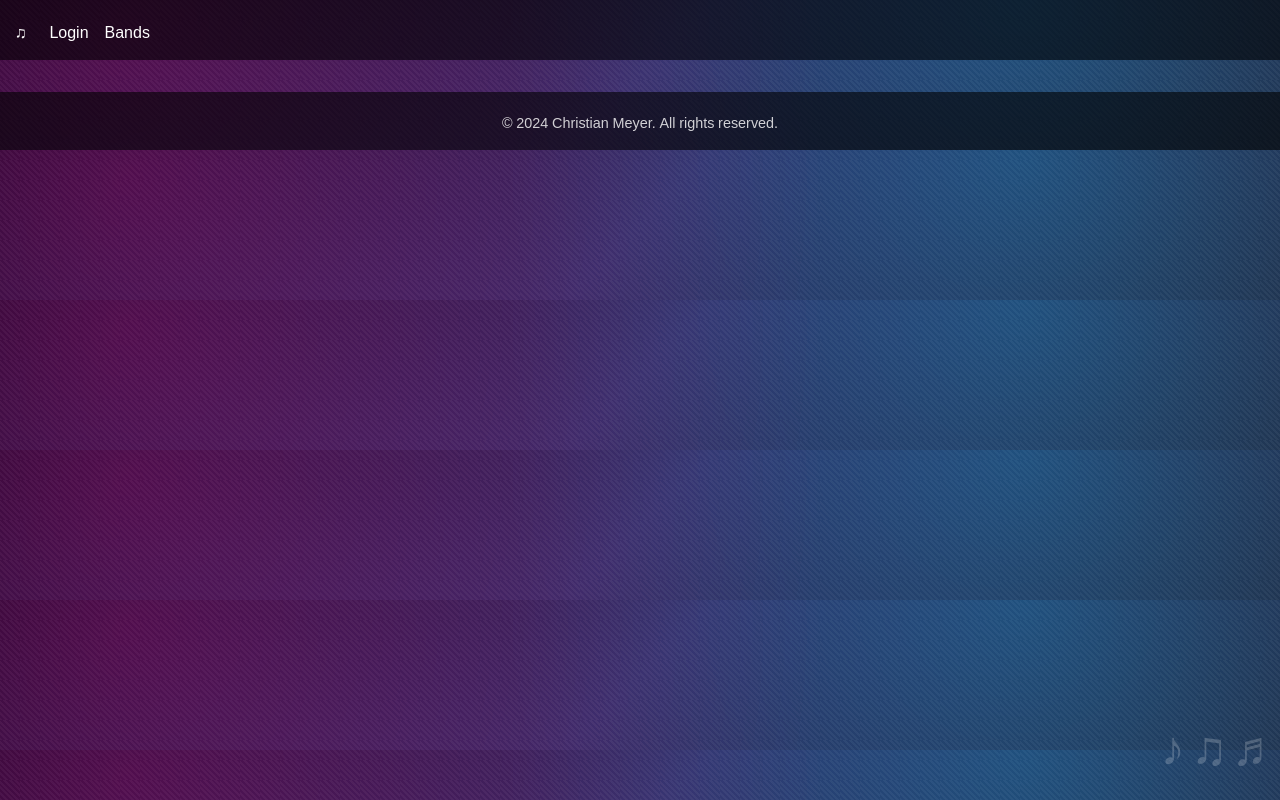
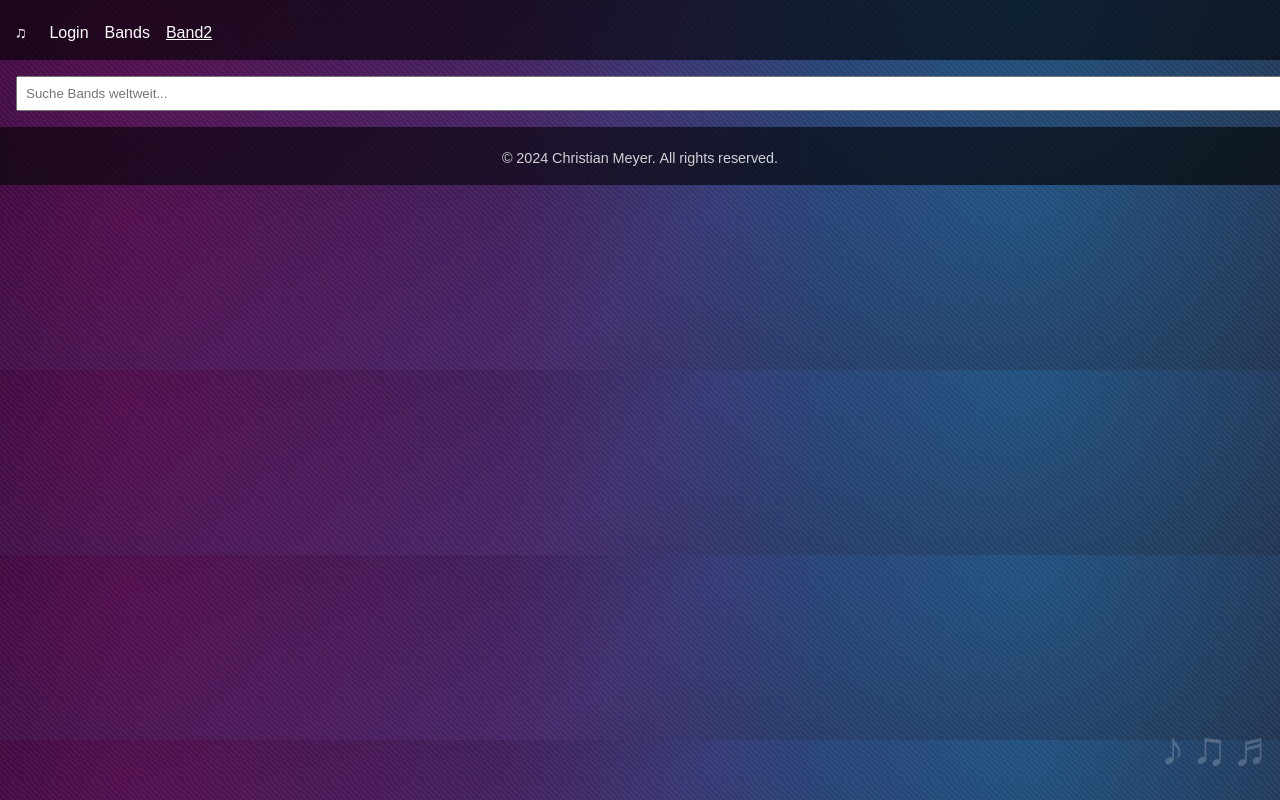
Before and after one commit to chrismeyer10/Konzertkompass, an Angular app in the folder frontend/: page /bands2 in a window 1280 px wide. Before the commit this address led to /. Built offline with nearby package versions, Linux system fonts and the light colour scheme; a web font is replaced by a local one.

Commit message:
feat: add global band search tab

```diff
--- a/frontend/src/app/app.html
+++ b/frontend/src/app/app.html
@@ -1,6 +1,7 @@
 <nav class="navbar">
   <a routerLink="/login" routerLinkActive="active" *ngIf="!auth.user()">Login</a>
   <a routerLink="/bands" routerLinkActive="active">Bands</a>
+  <a routerLink="/bands2" routerLinkActive="active">Band2</a>
   <button *ngIf="auth.user()" (click)="logout()">Logout</button>
 </nav>
 <main>
--- a/frontend/src/app/app.routes.ts
+++ b/frontend/src/app/app.routes.ts
@@ -11,5 +11,10 @@ export const routes: Routes = [
     loadComponent: () =>
       import('./band-list.component').then((m) => m.BandListComponent),
   },
+  {
+    path: 'bands2',
+    loadComponent: () =>
+      import('./band2-list.component').then((m) => m.Band2ListComponent),
+  },
   { path: '', redirectTo: 'login', pathMatch: 'full' },
 ];
--- /dev/null
+++ b/frontend/src/app/band2-list.component.html
@@ -0,0 +1,11 @@
+<div class="band2-search">
+  <input
+    type="text"
+    [(ngModel)]="searchTerm"
+    (ngModelChange)="search($event)"
+    placeholder="Suche Bands weltweit..."
+  />
+  <ul *ngIf="suggestions.length">
+    <li *ngFor="let band of suggestions">{{ band.name }}</li>
+  </ul>
+</div>
--- /dev/null
+++ b/frontend/src/app/band2-list.component.scss
@@ -0,0 +1,14 @@
+.band2-search {
+  input {
+    width: 100%;
+    padding: 0.5rem;
+  }
+  ul {
+    list-style: none;
+    padding: 0;
+    margin-top: 0.5rem;
+    li {
+      padding: 0.25rem 0;
+    }
+  }
+}
--- /dev/null
+++ b/frontend/src/app/band2-list.component.ts
@@ -0,0 +1,41 @@
+import { Component, OnDestroy, OnInit } from '@angular/core';
+import { CommonModule } from '@angular/common';
+import { FormsModule } from '@angular/forms';
+import { WorldBandSearchService } from './world-band-search.service';
+import { Band } from './models/band';
+import { Subject, Subscription, debounceTime, distinctUntilChanged, switchMap } from 'rxjs';
+
+@Component({
+  selector: 'app-band2-list',
+  standalone: true,
+  imports: [CommonModule, FormsModule],
+  templateUrl: './band2-list.component.html',
+  styleUrl: './band2-list.component.scss'
+})
+export class Band2ListComponent implements OnInit, OnDestroy {
+  searchTerm = '';
+  suggestions: Band[] = [];
+
+  private searchTerms = new Subject<string>();
+  private searchSub?: Subscription;
+
+  constructor(private bandSearch: WorldBandSearchService) {}
+
+  ngOnInit() {
+    this.searchSub = this.searchTerms
+      .pipe(
+        debounceTime(300),
+        distinctUntilChanged(),
+        switchMap((term: string) => this.bandSearch.search(term))
+      )
+      .subscribe((bands) => (this.suggestions = bands));
+  }
+
+  ngOnDestroy() {
+    this.searchSub?.unsubscribe();
+  }
+
+  search(term: string) {
+    this.searchTerms.next(term);
+  }
+}
--- /dev/null
+++ b/frontend/src/app/world-band-search.service.ts
@@ -0,0 +1,29 @@
+import { Injectable } from '@angular/core';
+import { HttpClient, HttpParams } from '@angular/common/http';
+import { Observable, of, map, catchError } from 'rxjs';
+import { Band } from './models/band';
+
+@Injectable({ providedIn: 'root' })
+export class WorldBandSearchService {
+  constructor(private http: HttpClient) {}
+
+  search(term: string): Observable<Band[]> {
+    if (!term.trim()) {
+      return of([]);
+    }
+    const params = new HttpParams()
+      .set('query', term)
+      .set('fmt', 'json')
+      .set('limit', '10');
+    return this.http
+      .get<any>('https://musicbrainz.org/ws/2/artist', { params })
+      .pipe(
+        map((res) =>
+          (res.artists || [])
+            .sort((a: any, b: any) => (b.score || 0) - (a.score || 0))
+            .map((artist: any) => ({ id: artist.id, name: artist.name }))
+        ),
+        catchError(() => of([]))
+      );
+  }
+}
```
